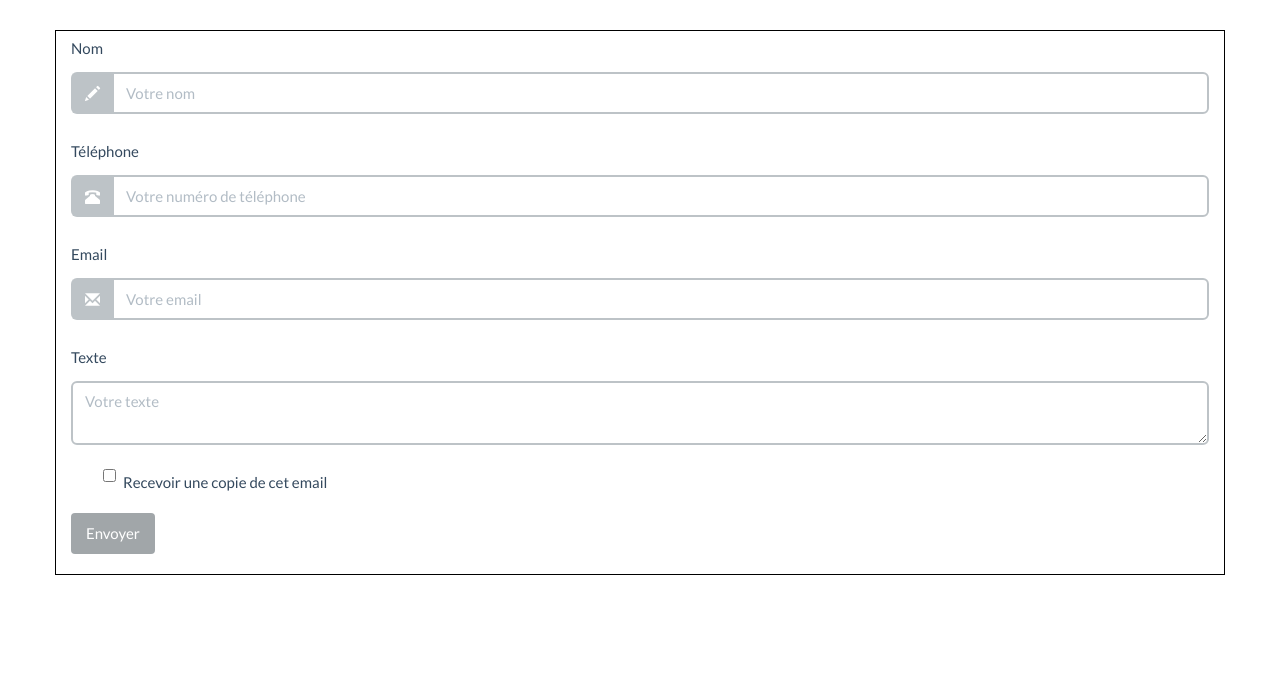
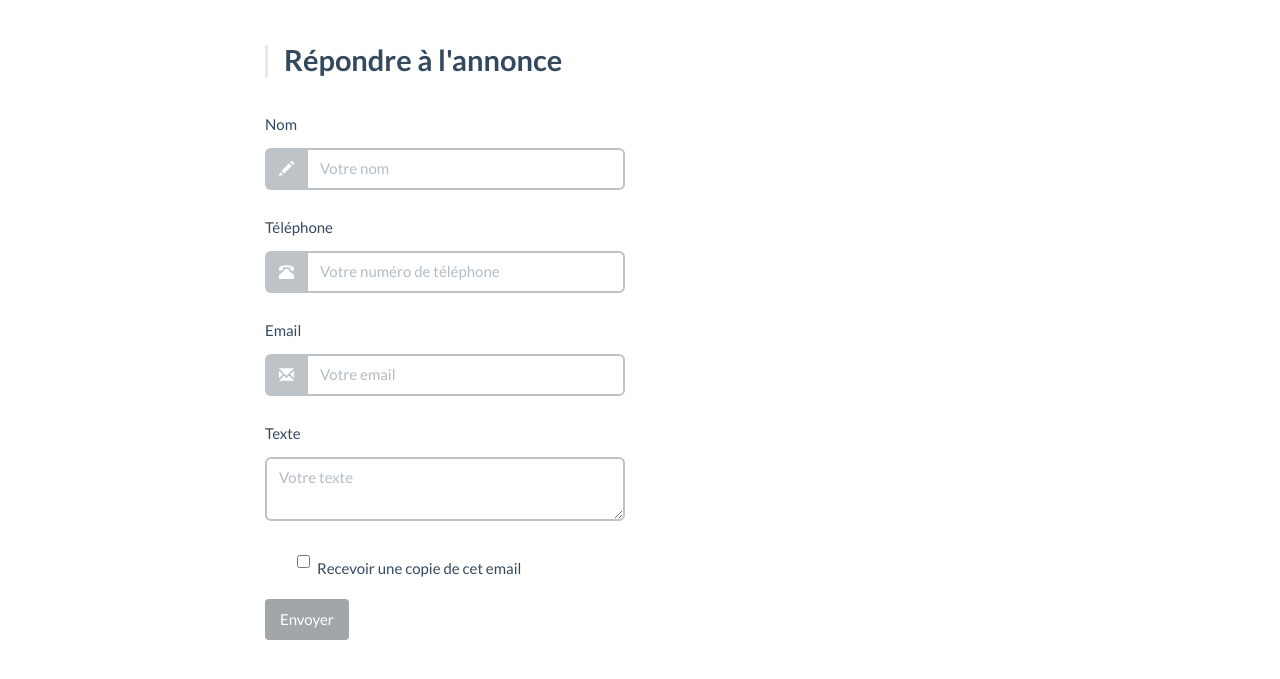
Before and after one commit to ahmed-bacha/Projet-Annonces, a PHP site: page /reponse-annonce.php in a window 1280 px wide. Shown: the part 53-732 px from the top of the page. Run offline with PHP 8.4, Linux system fonts and the light colour scheme; some libraries are stand-ins or nearby versions.

Commit message:
MAJ vue réponse-annonce

```diff
--- a/Vues/reponse-annonce.php
+++ b/Vues/reponse-annonce.php
@@ -6,7 +6,12 @@ require_once("header.php");
 
 <!-- Page Content -->
 <div class="row">
-	<div class="col-md-12" style='border: 1px solid black'>
+	<div class="col-xs-12 col-sm-12 col-lg-offset-2 col-md-12 col-lg-offset-2 col-lg-8">
+		    <blockquote>
+  				<h4> Répondre à l'annonce</h4>
+		   	</blockquote>
+<div class="row">
+	<div class="col-xs-12 col-sm-6 col-md-6 col-lg-6">
 		<form role="form">
 		  <div class="form-group">
 		    <label for="exampleInputNom">Nom</label>
@@ -15,7 +20,10 @@ require_once("header.php");
 			  <input type="text" class="form-control" placeholder="Votre nom">
 			</div>
 		  </div>
-
+		</div>
+	</div>
+<div class="row">
+	<div class="col-xs-12 col-sm-6 col-md-6 col-lg-6">
 		  <div class="form-group">
 		    <label for="exampleInputTeleph">Téléphone</label>
 		    <div class="input-group">
@@ -23,6 +31,10 @@ require_once("header.php");
 			  <input type="text" class="form-control" placeholder="Votre numéro de téléphone">
 			</div>
 		  </div>
+	</div>
+</div>
+<div class="row">
+	<div class="col-xs-12 col-sm-6 col-md-6 col-lg-6">
 		 <div class="form-group">
 		    <label for="exampleInputEmail">Email</label>
 		    <div class="input-group">
@@ -30,10 +42,18 @@ require_once("header.php");
 			  <input type="text" class="form-control" placeholder="Votre email">
 			</div>
 		  </div>
+	</div>
+</div>
+<div class="row">
+	<div class="col-xs-12 col-sm-6 col-md-6 col-lg-6">
 		  <div class="form-group">
 		  	<label for="exampleInputText">Texte</label>
 		  	<textarea class="form-control" placeholder="Votre texte" rows="2"></textarea>
 		  </div>
+	</div>
+</div>
+<div class="row">
+	<div class="col-xs-12 col-sm-6 col-md-6 col-lg-6">
           <div class="form-group">
           	<div class="checkbox">
               <label> <input type="checkbox"> Recevoir une copie de cet email </label>
```
